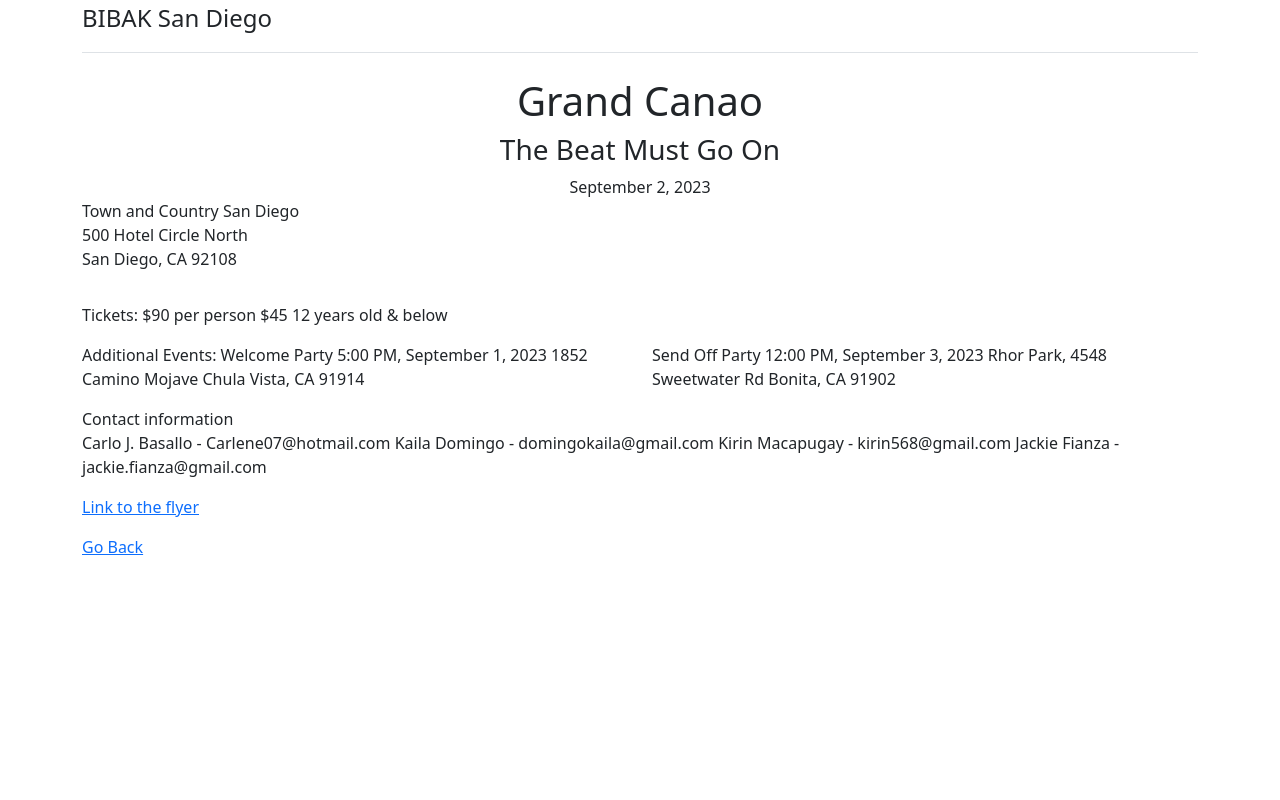
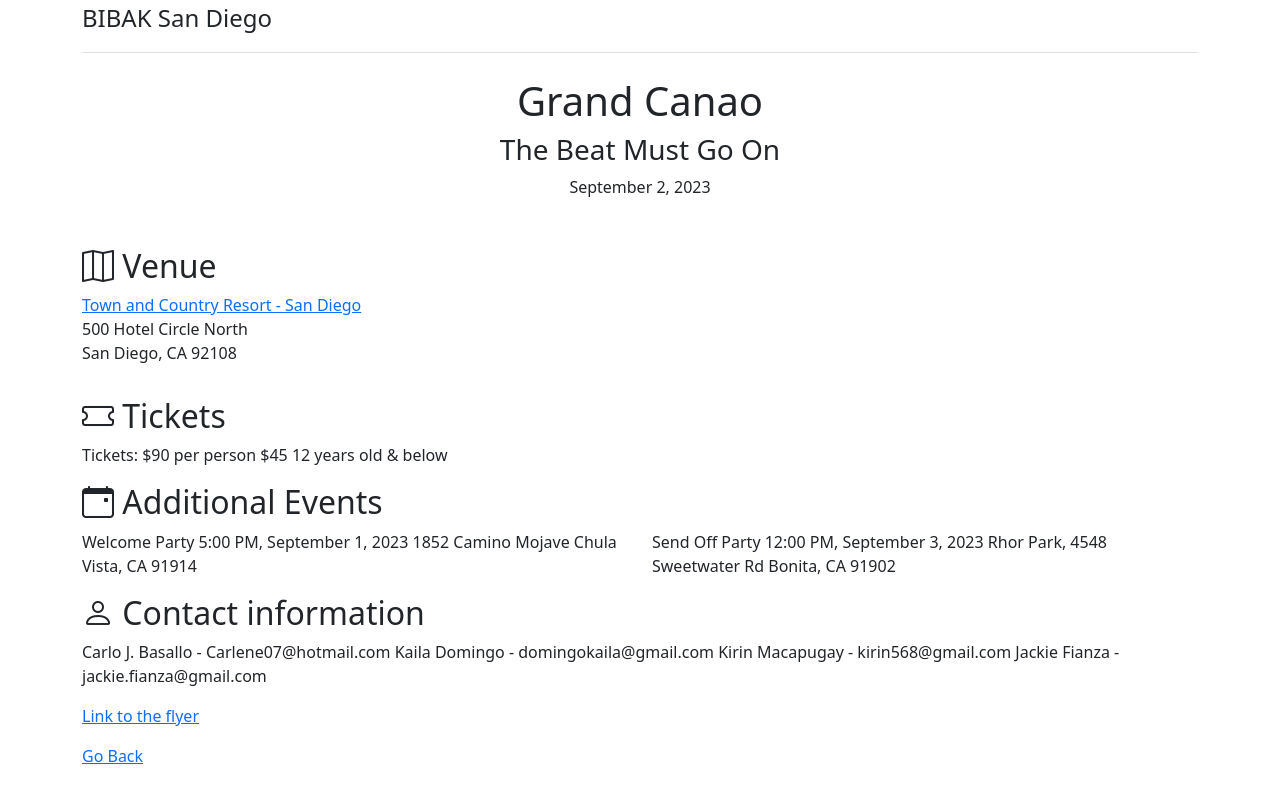
Before and after one commit to jemuelb/bibak-san-diego, a Next.js app: page /event-details in a window 1280 px wide. Built offline with nearby package versions, Linux system fonts and the light colour scheme.

Commit message:
Restructured and added icons

```diff
--- a/package.json
+++ b/package.json
@@ -13,6 +13,7 @@
     "@types/react": "18.0.28",
     "@types/react-dom": "18.0.11",
     "bootstrap": "^5.2.3",
+    "bootstrap-icons": "^1.10.4",
     "eslint": "8.36.0",
     "eslint-config-next": "13.2.4",
     "next": "13.2.4",
--- a/pages/_app.tsx
+++ b/pages/_app.tsx
@@ -1,4 +1,5 @@
 import 'bootstrap/dist/css/bootstrap.css';
+import 'bootstrap-icons/font/bootstrap-icons.css'
 import type { AppProps } from 'next/app'
 
 export default function App({ Component, pageProps }: AppProps) {
--- a/pages/event-details.tsx
+++ b/pages/event-details.tsx
@@ -5,7 +5,7 @@ import {Col, Row} from "react-bootstrap";
 const EventDetails = () => {
     return (
         <Layout title={'Event Details'}>
-            <Row>
+            <Row className="mb-5">
                 <Col>
                     <div className="text-center">
                         <h1>Grand Canao</h1>
@@ -17,31 +17,39 @@ const EventDetails = () => {
                 </Col>
             </Row>
             <Row className="mb-3">
+                <div>
+                    <h2><i className="bi bi-map"></i> Venue</h2>
+                </div>
                 <Col>
                     <address>
-                        <div>Town and Country San Diego</div>
+                        <div><a href="https://www.towncountry.com/">Town and Country Resort - San Diego</a></div>
                         <div>500 Hotel Circle North</div>
                         <div>San Diego, CA 92108</div>
                     </address>
                 </Col>
             </Row>
             <Row className="mb-3">
+                <div>
+                    <h2><i className="bi bi-ticket"></i> Tickets</h2>
+                </div>
                 <Col>
                     Tickets: $90 per person
                     $45 12 years old & below
                 </Col>
             </Row>
             <Row className="mb-3">
-                <Col>
+                <div>
+                    <h2><i className="bi bi-calendar-event"></i> Additional Events</h2>
+                </div>
+                <Col sm={6}>
                     <div>
-                        Additional Events:
                         Welcome Party
                         5:00 PM, September 1, 2023
                         1852 Camino Mojave
                         Chula Vista, CA 91914
                     </div>
                 </Col>
-                <Col>
+                <Col sm={6}>
                     <div>
                         Send Off Party
                         12:00 PM, September 3, 2023
@@ -51,10 +59,10 @@ const EventDetails = () => {
                 </Col>
             </Row>
             <Row className="mb-3">
+                <div>
+                    <h2><i className="bi bi-person"></i> Contact information</h2>
+                </div>
                 <Col>
-                    <div>
-                        Contact information
-                    </div>
                     <div>
                         Carlo J. Basallo - Carlene07@hotmail.com
                         Kaila Domingo - domingokaila@gmail.com
```
Also changed, not shown: 1 other file (tests, documents, lock files or other folders).
